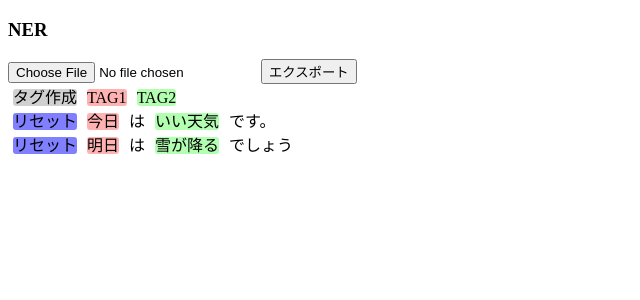
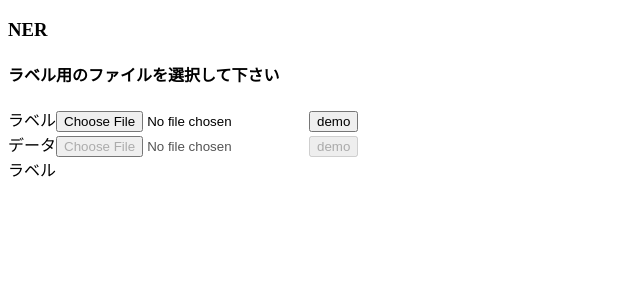
Before and after one commit to kamojun/ner, a React app: page / in a window 1280 px wide. Shown: the top 300 px of the page, without its empty margins (0-640 px from the left). Built offline with nearby package versions, Linux system fonts and the light colour scheme.

Commit message:
肝心のラベル切り替えがまだ

```diff
--- a/src/components/app.tsx
+++ b/src/components/app.tsx
@@ -1,26 +1,34 @@
 import React, { useReducer, useState, useContext } from 'react'
 import Export from './export'
-import FileLoad from './fileload'
+import SwitchDisplay from './switch_display'
+import { FileLoad, LabelLoad } from './fileload'
 import TextArea from './textarea'
+import TagCreateTag from './create_tag'
 import Tag from './tag'
-import { Provider, RootContext } from './context'
+import { Provider, RootContext } from '../context'
 
-const initialState = "肩が痛い";
-// const reducer = (state, action) => (
-//   action.type === 'set' ?
-//     action.text.split('\n\n') :
-//     state
-// )
 
 const App = () => {
-  const { state: { sentences, tags } } = useContext(RootContext)
+  const { state: { sentences, tags, message } } = useContext(RootContext)
+  const tagtext = tags.join('\n')
+  const rawtext = sentences.map(
+    sentence => sentence.map(
+      ({ content, tag }) => `${content}\t${tag || 'O'}`
+    ).join('\n')
+  ).join('\n\n') + '\n\n'
   return (
     <>
       <h3>NER</h3>
+      <h4>{message}</h4>
+      <LabelLoad></LabelLoad>
+      {tags.length > 0 ? <SwitchDisplay text={tagtext}>{"テキスト表示"}</SwitchDisplay> : null}
+      <br></br>
       <FileLoad></FileLoad>
-      {sentences.length > 0 ? <Export></Export> : null}
+      {sentences.length > 0 ? <SwitchDisplay text={rawtext}>{"テキスト表示"}</SwitchDisplay> : null}
+      {sentences.length > 0 ? <Export text={rawtext}></Export> : null}
       <div>
-        <Tag color={"rgba(100, 100, 100, 0.3)"}>タグ作成</Tag>
+        <span>ラベル
+        </span>
         {tags.map((tag, i) => <Tag key={i}>{tag}</Tag>)}
       </div>
       <TextArea {...{ sentences }}></TextArea>
--- a/src/components/context.tsx
+++ /dev/null
@@ -1,116 +0,0 @@
-import React from 'react'
-
-type NamedEntity = { tag: string | null, content: string }
-interface IStore {
-  sentences: NamedEntity[][],
-  tags: string[]
-  loaded: Boolean,
-}
-const parseText = (text: string) => (
-  text.split('\n\n').map(line => (
-    line.split('\n').map(block => {
-      const [content, ..._tag] = block.split('\t')
-      const tag = _tag.length > 0 ? _tag[0] : null
-      return { tag, content } as NamedEntity
-    })
-  ))
-)
-const insertTag = (ne: NamedEntity, a: number, b: number, tag: string) => {
-  if (ne.tag !== null) {
-    return [ne]
-  } else {
-    const { content } = ne;
-    const left = content.slice(0, a)
-    const middle = content.slice(a, b)
-    const right = content.slice(b)
-    let inserted: NamedEntity[] = []
-    if (left.length > 0) {
-      inserted.push({ content: left, tag: null })
-    }
-    inserted.push({ content: middle, tag })
-    if (right.length > 0) {
-      inserted.push({ content: right, tag: null })
-    }
-    return inserted
-  }
-}
-const resetTag = (nes: NamedEntity[]) => {
-  const content = nes.flatMap(ne => ne.content).join('')
-  return [{ content, tag: null } as NamedEntity]
-}
-
-const initalState: IStore = {
-  sentences: parseText("今日\tTAG1\nは\nいい天気\tTAG2\nです。\n\n明日\tTAG1\nは\n雪が降る\tTAG2\nでしょう"),
-  tags: ['TAG1', 'TAG2'],
-  loaded: false,
-}
-interface IAction {
-  type: 'load' | 'tag' | 'remove' | 'reset' | 'switch'
-  text: string
-}
-interface LoadAction {
-  text: string
-}
-interface TagAction {
-  snum: Number,
-  tnum: Number,
-  a: Number,
-  b: Number,
-}
-interface ResetAction {
-  snum: Number
-}
-interface SwitchAction {
-  snum: Number,
-  tnum: Number,
-  curtag: string,
-  disttag?: string
-}
-type UAction = LoadAction | TagAction | ResetAction | SwitchAction
-
-interface StoreWithAction {
-  state: IStore;
-  dispatch: React.Dispatch<IAction>;
-}
-const RootContext = React.createContext<StoreWithAction>({
-  state: initalState,
-  dispatch: ({ type }: IAction) => { }
-});
-
-const reducer: React.Reducer<IStore, IAction> = (state, action) => {
-  switch (action.type) {
-    case 'load': {
-      const sentences = parseText(action.text)
-      const tags = [...new Set(sentences.flat().flatMap(({ tag }) => tag !== null ? [tag] : []))]
-      return { ...state, sentences, tags, loaded: true }
-    }
-    case 'tag': {
-      const [nums, tagname] = action.text.split('\t')
-      const [n, m, a, b] = nums.split(' ').map(Number)
-      const sentences = [...state.sentences]
-      const sentence = sentences[n].flatMap(ne => insertTag(ne, a, b, tagname))
-      sentences[n] = sentence
-      return { ...state, sentences: sentences }
-    }
-    case 'reset': {
-      const n = Number(action.text)
-      state.sentences[n] = resetTag(state.sentences[n])
-      return { ...state }
-    }
-    default:
-      return state
-  }
-}
-interface StoreProviderProps {
-  children: JSX.Element | JSX.Element[];
-}
-const Provider = ({ children }: StoreProviderProps) => {
-  const [state, dispatch] = React.useReducer(reducer, initalState)
-  return (
-    <RootContext.Provider value={{ state, dispatch }}>
-      {children}
-    </RootContext.Provider>
-  )
-}
-
-export { RootContext, Provider, StoreWithAction, IAction, NamedEntity }
--- /dev/null
+++ b/src/components/create_tag.tsx
@@ -0,0 +1,12 @@
+import React from 'react'
+import { TagSpan } from './color'
+import { RootContext } from '../context'
+
+const TagCreateTag = () => {
+  const { state, dispatch } = React.useContext(RootContext)
+  return (
+    <TagSpan onClick={() => dispatch({ type: 'newTag', tagname: "NEWTAG" })} color={"rgba(100, 100, 100, 0.3)"}>タグ作成</TagSpan>
+  )
+}
+
+export default TagCreateTag
--- a/src/components/export.tsx
+++ b/src/components/export.tsx
@@ -1,18 +1,10 @@
 import React from 'react';
-import { RootContext } from './context'
 
 
 
-const Button = () => {
-  const { state: { sentences } } = React.useContext(RootContext)
+const Button = ({ text }) => {
   const exportfile = () => {
-    console.log(
-      sentences.map(
-        sentence => sentence.map(
-          ({ content, tag }) => `${content}\t${tag || 'O'}`
-        ).join('\n')
-      ).join('\n\n') + '\n\n'
-    )
+    console.log(text)
   }
   return (
     <button onClick={exportfile}>
--- a/src/components/fileload.tsx
+++ b/src/components/fileload.tsx
@@ -1,30 +1,14 @@
 import React, { useState } from 'react';
 import styled from 'styled-components';
-import { RootContext, IAction } from './context'
-
-const Wrapper = styled.div`
-  display: flex;
-`;
-const Label = styled.label`
-
-`;
-const Input = styled.input`
-  display: none;
-`;
-const FileName = styled.p`
-
-`;
-
-const onChange = (event, cb, setFileName) => {
-  cb(event);
-  const targetName = event.target.files.item(0).name;
-  setFileName(targetName);
-};
+import { RootContext } from '../context'
 
 const FileLoad = () => {
   const { state, dispatch } = React.useContext(RootContext)
+  const disabled = state.tags.length === 0 || state.sentences.length > 0
   return (
-    <input type="file" onChange={async e => {
+    <>
+      <label>{"データ"}</label>
+      <input disabled={disabled} type="file" onChange={async e => {
         e.preventDefault()
         const reader = new FileReader()
         const text: string = await new Promise((resolve) => {
@@ -33,7 +17,35 @@ const FileLoad = () => {
         })
         dispatch({ type: "load", text })
       }}></input>
+      <button
+        disabled={disabled}
+        onClick={() => dispatch({ type: "load", text: "今日\tTAG1\nは\nいい天気\tTAG2\nです。\n\n明日\tTAG1\nは\n雪が降る\tTAG2\nでしょう" })}>demo</button>
+    </>
   )
 }
 
-export default FileLoad;
+const LabelLoad = () => {
+  const { state, dispatch } = React.useContext(RootContext)
+  return (
+    <>
+      <label>{"ラベル"}</label>
+      <input
+        disabled={state.tags.length > 0}
+        type="file"
+        onChange={async e => {
+          e.preventDefault()
+          const reader = new FileReader()
+          const text: string = await new Promise((resolve) => {
+            reader.readAsText(e.target.files[0])
+            reader.onload = () => resolve(reader.result as string)
+          })
+          dispatch({ type: "loadLabel", text })
+        }} ></input>
+      <button
+        disabled={state.tags.length > 0}
+        onClick={() => dispatch({ type: "loadLabel", text: "TAG1\nTAG2" })}>demo</button>
+    </>
+  )
+}
+
+export { FileLoad, LabelLoad };
--- a/src/components/sentence.tsx
+++ b/src/components/sentence.tsx
@@ -1,8 +1,7 @@
 import React from 'react'
 import styled from 'styled-components'
 import Tagged from './tagged'
-import { NamedEntity } from './context'
-import { RootContext } from './context'
+import { NamedEntity, RootContext } from '../context'
 import { TagSpan } from './color'
 
 const Div = styled.div`
@@ -15,7 +14,7 @@ const Sentence: React.FC<Props> = (props) => {
   const { dispatch } = React.useContext(RootContext)
   return (
     <Div>
-      <TagSpan color={'rgba(0,0,255,0.5)'} onClick={() => dispatch({ type: 'reset', text: String(props.sentenceNum) })}>リセット</TagSpan>
+      <TagSpan color={'rgba(0,0,255,0.5)'} onClick={() => dispatch({ type: 'reset', snum: props.sentenceNum })}>リセット</TagSpan>
       {props.sentence.map((block, i) =>
         <Tagged key={i} blockNum={i} sentenceNum={props.sentenceNum} str={block}></Tagged>
       )}
--- /dev/null
+++ b/src/components/switch_display.tsx
@@ -0,0 +1,20 @@
+import React, { Children } from 'react';
+import { RootContext } from '../context'
+import styled from 'styled-components'
+
+const Pre = styled.pre`
+  border: 1px solid #000;
+`
+
+const SwitchDisplay = ({ text, children }: { text: string, children?: string }) => {
+  const [show, setShow] = React.useState(false)
+  return (
+    <>
+      <button onClick={() => setShow(!show)}>
+        {!show ? children : "かくす"}
+      </button >
+      {show ? <Pre>{text}</Pre> : null}
+    </>
+  );
+}
+export default SwitchDisplay
--- a/src/components/tag.tsx
+++ b/src/components/tag.tsx
@@ -1,5 +1,4 @@
 import React from 'react'
-import { RootContext, NamedEntity } from './context'
 import { TagSpan } from './color'
 
 const Tag = ({ children, color }: { children: string, color?: string }) => (
--- a/src/components/tagged.tsx
+++ b/src/components/tagged.tsx
@@ -1,11 +1,11 @@
 import React from 'react'
 import styled from 'styled-components'
-import { RootContext, NamedEntity } from './context'
+import { RootContext, NamedEntity } from '../context'
 import { TagSpan } from './color'
 
 const Tagged: React.FC<{ sentenceNum: number, blockNum: number, str: NamedEntity }> = ({ sentenceNum, blockNum, str: { content, tag } }) => {
-  const { dispatch } = React.useContext(RootContext)
-  if (tag === null) {
+  const { state: { tags }, dispatch } = React.useContext(RootContext)
+  if (tag === null && tags.length > 0) {
     return <TagSpan
       onMouseUp={(e) => {
         const s = window.getSelection()
@@ -18,7 +18,7 @@ const Tagged: React.FC<{ sentenceNum: number, blockNum: number, str: NamedEntity
         if (a === b) {
           return
         }
-        dispatch({ type: 'tag', text: `${String(sentenceNum)} ${String(blockNum)} ${a} ${b}\tTAG2` })
+        dispatch({ type: 'tag', snum: sentenceNum, bnum: blockNum, a, b, newtag: tags[0] })
       }
       }
     >{content}
@@ -28,8 +28,9 @@ const Tagged: React.FC<{ sentenceNum: number, blockNum: number, str: NamedEntity
       <TagSpan
         color={tag}
         onClick={() => {
+
           dispatch({
-            type: 'switch', text: `${String(sentenceNum)} ${String(blockNum)}\t${tag}`
+            type: 'switch', snum: sentenceNum, bnum: blockNum, curtag: tag
           })
         }}
       >{content}
--- a/src/components/textarea.tsx
+++ b/src/components/textarea.tsx
@@ -1,7 +1,7 @@
 import React from 'react'
 import styled from 'styled-components'
 import Sentence from './sentence'
-import { RootContext, NamedEntity } from './context'
+import { RootContext, NamedEntity } from '../context'
 
 const Div = styled.div`
   margin: 0, auto;
--- /dev/null
+++ b/src/context.tsx
@@ -0,0 +1,147 @@
+import React from 'react'
+
+type NamedEntity = { tag: string | null, content: string }
+interface IStore {
+  sentences: NamedEntity[][],
+  loaded: Boolean,
+  tags: string[],
+  message: string,
+}
+const parseText = (text: string) => (
+  text.split('\n\n').map(line => (
+    line.split('\n').map(block => {
+      const [content, ..._tag] = block.split('\t')
+      const tag = _tag.length > 0 ? _tag[0] !== 'O' ? _tag[0] : null : null
+      return { tag, content } as NamedEntity
+    })
+  ))
+)
+const collectTagFromSentneces = (sentences: NamedEntity[][]) => (
+  [...new Set(sentences.flat().flatMap(({ tag }) => tag !== null ? [tag] : []))]
+)
+const insertTag = (ne: NamedEntity, a: number, b: number, tag: string) => {
+  if (ne.tag !== null) {
+    return [ne]
+  } else {
+    const { content } = ne;
+    const left = content.slice(0, a)
+    const middle = content.slice(a, b)
+    const right = content.slice(b)
+    let inserted: NamedEntity[] = []
+    if (left.length > 0) {
+      inserted.push({ content: left, tag: null })
+    }
+    inserted.push({ content: middle, tag })
+    if (right.length > 0) {
+      inserted.push({ content: right, tag: null })
+    }
+    return inserted
+  }
+}
+const resetTag = (nes: NamedEntity[]) => {
+  const content = nes.flatMap(ne => ne.content).join('')
+  return [{ content, tag: null } as NamedEntity]
+}
+
+const initalState: IStore = {
+  // sentences: parseText("今日\tTAG1\nは\nいい天気\tTAG2\nです。\n\n明日\tTAG1\nは\n雪が降る\tTAG2\nでしょう"),
+  sentences: [],
+  tags: [],
+  loaded: false,
+  message: 'ラベル用のファイルを選択して下さい'
+}
+type UAction = {
+  type: 'load'
+  text: string
+} | {
+  type: 'loadLabel'
+  text: string
+} | {
+  type: 'tag',
+  snum: number,
+  bnum: number,
+  a: number,
+  b: number,
+  newtag: string
+} | {
+  type: 'reset',
+  snum: number
+} | {
+  type: 'switch',
+  snum: number,
+  bnum: number,
+  curtag: string,
+  disttag?: string
+} | {
+  type: 'newTag',
+  tagname: string
+}
+
+interface StoreWithAction {
+  state: IStore;
+  dispatch: React.Dispatch<UAction>;
+}
+const RootContext = React.createContext<StoreWithAction>({
+  state: initalState,
+  dispatch: ({ }: UAction) => { }
+});
+
+const reducer: React.Reducer<IStore, UAction> = (state, action) => {
+  switch (action.type) {
+    case 'load': {
+      const sentences = parseText(action.text)
+      const tags = collectTagFromSentneces(sentences)
+      return { ...state, sentences, message: "ラベル付けできます。", loaded: true }
+    }
+    case 'loadLabel': {
+      const tags = action.text.trim().split('\n')
+      const tagset = new Set(tags)
+      if (tags.length > tagset.size) {
+        return { ...state, message: "ラベルに重複があります。" }
+      } else {
+        return { ...state, message: "次に、データ用のファイルを選択してください。", tags }
+      }
+    }
+    case 'tag': {
+      const { snum, bnum, a, b, newtag } = action
+      const sentences = [...state.sentences]
+      const sentence = sentences[snum].flatMap(ne => insertTag(ne, a, b, newtag))
+      sentences[snum] = sentence
+      return { ...state, sentences: sentences }
+    }
+    case 'reset': {
+      state.sentences[action.snum] = resetTag(state.sentences[action.snum])
+      return { ...state }
+    }
+    case 'switch': {
+      const { snum, bnum, curtag } = action
+      const newtagnum = state.tags.flatMap((t, i) => t === curtag ? [i] : [])[0] + 1
+      const newtag = state.tags[newtagnum % state.tags.length]
+      state.sentences[snum][bnum].tag = newtag
+      return { ...state }
+    }
+    case 'newTag': {
+      const { tags } = state
+      const { tagname } = action
+      if (!tags.some(x => x === tagname)) {
+        tags.push(tagname)
+      }
+      return { ...state, tags }
+    }
+    default:
+      return state
+  }
+}
+interface StoreProviderProps {
+  children: JSX.Element | JSX.Element[];
+}
+const Provider = ({ children }: StoreProviderProps) => {
+  const [state, dispatch] = React.useReducer(reducer, initalState)
+  return (
+    <RootContext.Provider value={{ state, dispatch }}>
+      {children}
+    </RootContext.Provider>
+  )
+}
+
+export { RootContext, Provider, StoreWithAction, NamedEntity }
--- a/src/index.tsx
+++ b/src/index.tsx
@@ -1,7 +1,7 @@
 import React from "react";
 import ReactDOM from "react-dom";
 import App from './components/app'
-import { Provider } from './components/context'
+import { Provider } from './context'
 
 ReactDOM.render(
   <Provider><App /></Provider>,
```
Lines whose indentation alone changed are shown as unchanged.
